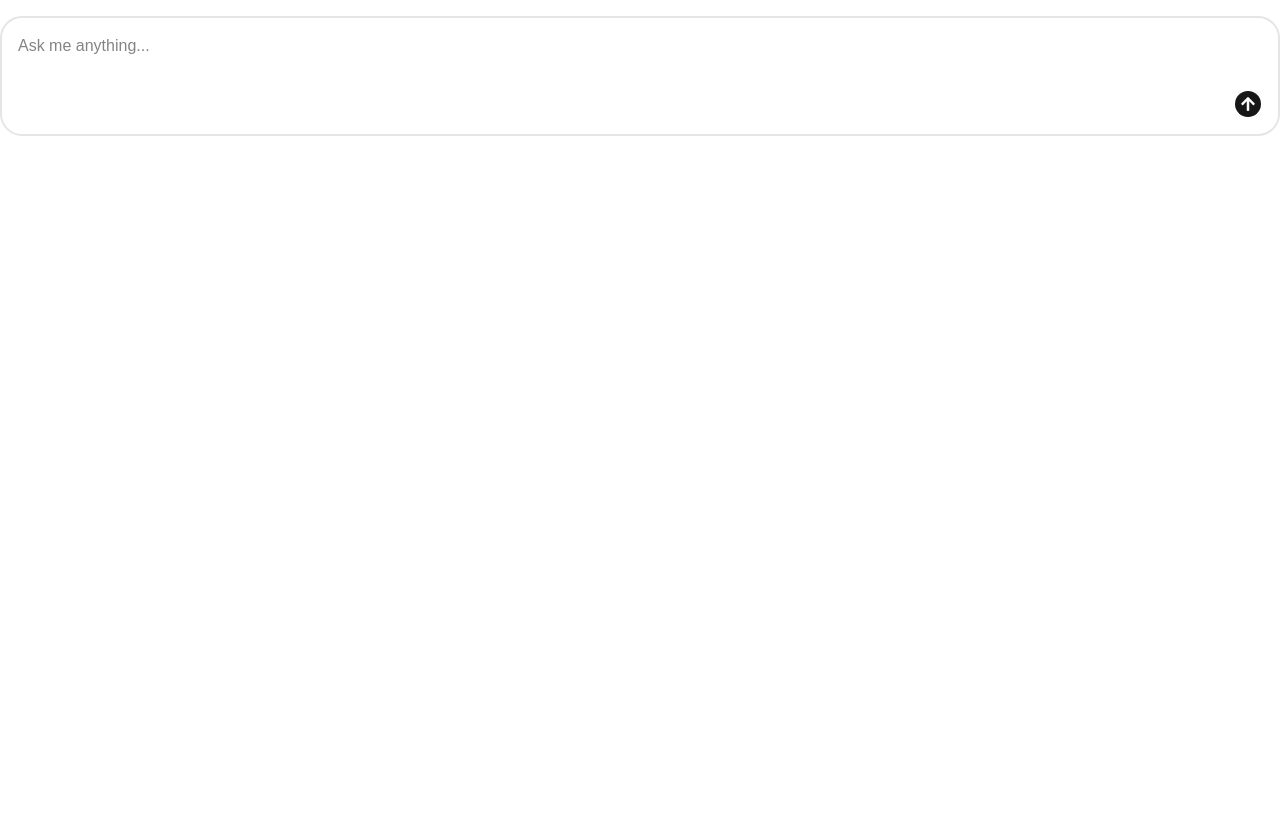
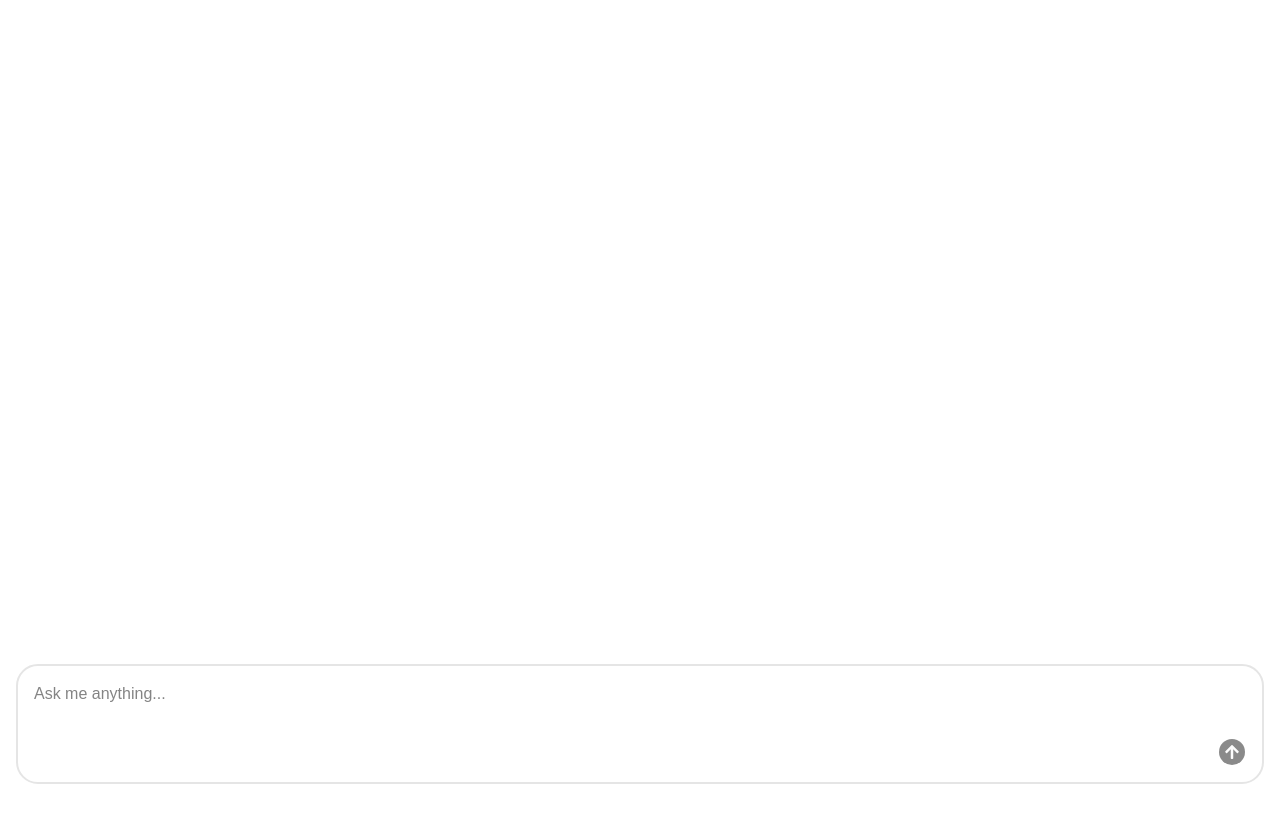
Before and after one commit to Duwesh/Chatly, a React (Vite) app in the folder packages/client/: page / in a window 1280 px wide. Built offline with nearby package versions, Linux system fonts and the light colour scheme.

Commit message:
feat: add ChatTypingIndicator, Chatbot and ChatMessage component

```diff
--- a/packages/client/package.json
+++ b/packages/client/package.json
@@ -13,12 +13,15 @@
       "@base-ui/react": "^1.3.0",
       "@fontsource-variable/geist": "^5.2.8",
       "@tailwindcss/vite": "^4.2.2",
+      "axios": "^1.13.6",
       "class-variance-authority": "^0.7.1",
       "clsx": "^2.1.1",
       "lucide-react": "^1.7.0",
       "react": "^19.2.4",
       "react-dom": "^19.2.4",
+      "react-hook-form": "^7.72.0",
       "react-icons": "^5.6.0",
+      "react-markdown": "^10.1.0",
       "shadcn": "^4.1.0",
       "tailwind-merge": "^3.5.0",
       "tailwindcss": "^4.2.2",
--- a/packages/client/src/App.tsx
+++ b/packages/client/src/App.tsx
@@ -1,9 +1,9 @@
 import './App.css';
-import Chatbot from './components/Chatbot';
+import Chatbot from './components/chat/Chatbot';
 
 function App() {
    return (
-      <div className="justify-center h-screen">
+      <div className="flex justify-center h-screen w-screen p-4">
          <Chatbot />
       </div>
    );
--- a/packages/client/src/components/Chatbot.tsx
+++ /dev/null
@@ -1,19 +0,0 @@
-import { FaArrowUp } from 'react-icons/fa';
-import { Button } from './ui/button';
-
-const Chatbot = () => {
-   return (
-      <div className="flex flex-col gap-2 items-end border-2 p-4 rounded-3xl mt-4">
-         <textarea
-            placeholder="Ask me anything..."
-            className="w-full border-0 focus:outline-0 resize-none"
-            maxLength={100}
-         />
-         <Button size="icon-sm" className="rounded-full">
-            <FaArrowUp />
-         </Button>
-      </div>
-   );
-};
-
-export default Chatbot;
--- /dev/null
+++ b/packages/client/src/components/chat/ChatMessages.tsx
@@ -0,0 +1,46 @@
+import React, { useEffect, useRef } from 'react';
+import ReactMarkdown from 'react-markdown';
+
+export type Message = {
+   id: string;
+   content: string;
+   role: 'user' | 'assistant';
+};
+
+type Props = {
+   messages: Message[];
+};
+
+const onCopyMessage = (e: React.ClipboardEvent<HTMLDivElement>) => {
+   const selection = window.getSelection()?.toString().trim();
+
+   if (selection) {
+      e.preventDefault();
+      e.clipboardData.setData('text/plain', selection);
+   }
+};
+
+const ChatMessages = ({ messages }: Props) => {
+   const lastMessageRef = useRef<HTMLDivElement>(null);
+
+   useEffect(() => {
+      lastMessageRef.current?.scrollIntoView({ behavior: 'smooth' });
+   }, [messages]);
+
+   return (
+      <div>
+         {messages.map((message, index) => (
+            <div
+               key={message.id}
+               onCopy={onCopyMessage}
+               ref={index === messages.length - 1 ? lastMessageRef : null}
+               className={`px-3 py-1 rounded-xl  ${message.role === 'user' ? 'bg-blue-500 text-white self-end' : 'bg-gray-500 text-black self-start'}`}
+            >
+               <ReactMarkdown>{message.content}</ReactMarkdown>
+            </div>
+         ))}
+      </div>
+   );
+};
+
+export default ChatMessages;
--- /dev/null
+++ b/packages/client/src/components/chat/Chatbot.tsx
@@ -0,0 +1,115 @@
+import axios from 'axios';
+import { useCallback, useRef, useState } from 'react';
+import { useForm } from 'react-hook-form';
+import { FaArrowUp } from 'react-icons/fa';
+import { Button } from '../ui/button';
+import TypingIndicator from './TypingIndicator';
+import ChatMessages, { type Message } from './ChatMessages';
+
+type FormData = {
+   prompt: string;
+};
+
+type ChatResponse = {
+   message: string;
+   conversationId?: string;
+};
+
+const Chatbot = () => {
+   const [messages, setMessages] = useState<Message[]>([]);
+   const [isBotTyping, setIsBotTyping] = useState(false);
+   const [error, setError] = useState('');
+   const conversationId = useRef(crypto.randomUUID());
+   const { register, handleSubmit, reset, formState } = useForm<FormData>();
+
+   const onSubmit = useCallback(
+      async ({ prompt }: FormData) => {
+         try {
+            setError('');
+            setIsBotTyping(true);
+            setMessages(prev => [
+               ...prev,
+               {
+                  id: crypto.randomUUID(),
+                  content: prompt,
+                  role: 'user',
+               },
+            ]);
+            reset({ prompt: '' });
+
+            const { data } = await axios.post<ChatResponse>('/api/chat', {
+               prompt,
+               conversationId: conversationId.current,
+            });
+
+            setMessages(prev => [
+               ...prev,
+               {
+                  id: crypto.randomUUID(),
+                  content: data.message,
+                  role: 'assistant',
+               },
+            ]);
+            setIsBotTyping(false);
+         } catch (error: unknown) {
+            setError(
+               error instanceof Error
+                  ? error.message
+                  : 'Something went wrong, try again'
+            );
+         } finally {
+            setIsBotTyping(false);
+         }
+      },
+      [reset]
+   );
+
+   const onKeyDown = (e: React.KeyboardEvent<HTMLFormElement>) => {
+      if (e.key === 'Enter' && !e.shiftKey) {
+         e.preventDefault();
+         handleSubmit(onSubmit)();
+      }
+   };
+
+   return (
+      <div className="flex flex-col w-full h-full">
+         <div className="flex flex-col flex-1 gap-3 mb-10 overflow-y-auto">
+            <ChatMessages messages={messages} />
+
+            {isBotTyping && <TypingIndicator />}
+            {error && (
+               <div className="flex self-start gap-1 px-3 py-3 bg-red-200 rounded-xl">
+                  <p className="text-red-800">{error}</p>
+               </div>
+            )}
+         </div>
+         <form
+            onSubmit={e => {
+               void handleSubmit(onSubmit)(e);
+            }}
+            onKeyDown={onKeyDown}
+            className="flex flex-col gap-2 items-end border-2 p-4 rounded-3xl mt-4"
+         >
+            <textarea
+               {...register('prompt', {
+                  required: 'Message is required',
+                  validate: value => value.trim().length > 0,
+                  maxLength: 100,
+               })}
+               placeholder="Ask me anything..."
+               className="w-full border-0 focus:outline-0 resize-none"
+            />
+            <Button
+               disabled={!formState.isValid}
+               type="submit"
+               size="icon-sm"
+               className="rounded-full"
+            >
+               <FaArrowUp />
+            </Button>
+         </form>
+      </div>
+   );
+};
+
+export default Chatbot;
--- /dev/null
+++ b/packages/client/src/components/chat/TypingIndicator.tsx
@@ -0,0 +1,16 @@
+const TypingIndicator = () => (
+   <div className="flex self-start gap-1 px-3 py-3 bg-gray-200 rounded-xl">
+      <Dot delay={0} />
+      <Dot delay={0.2} />
+      <Dot delay={0.4} />
+   </div>
+);
+
+const Dot = ({ delay }: { delay: number }) => (
+   <div
+      className="w-2 h-2 bg-gray-800 rounded-full animate-pulse"
+      style={{ animationDelay: `${delay}s` }}
+   />
+);
+
+export default TypingIndicator;
```
Also changed, not shown: 1 other file (tests, documents, lock files or other folders).
